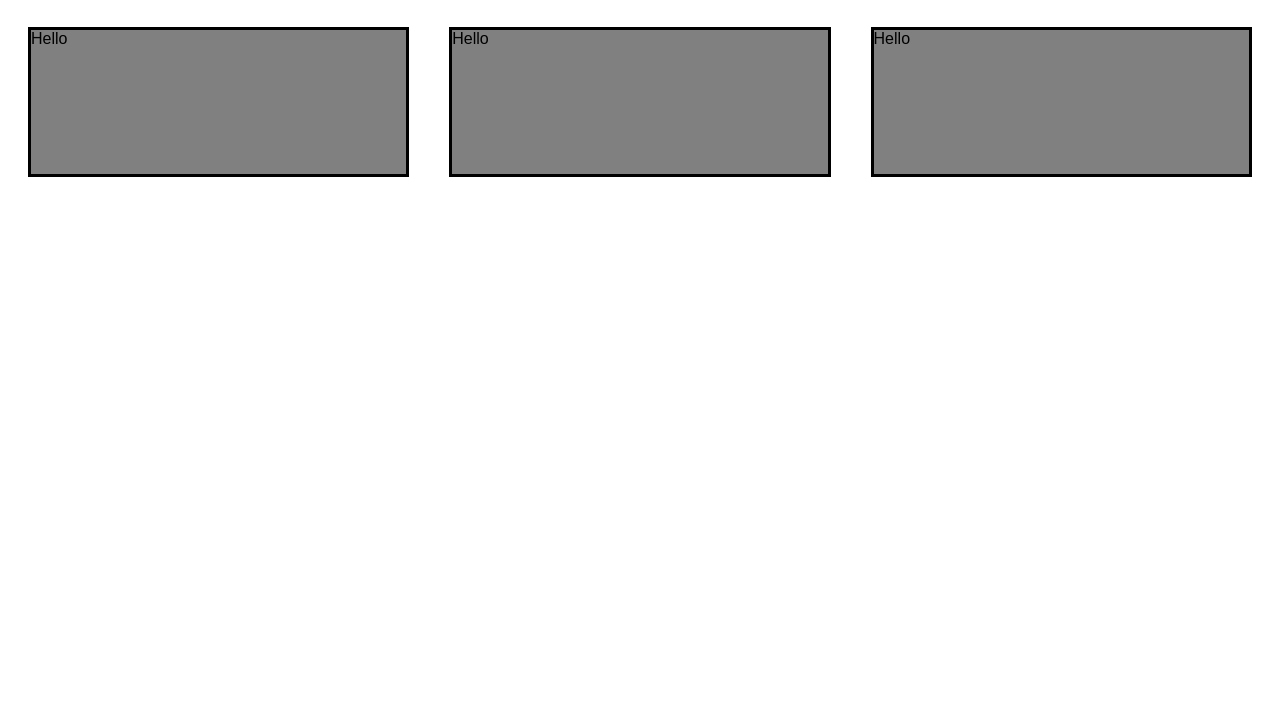
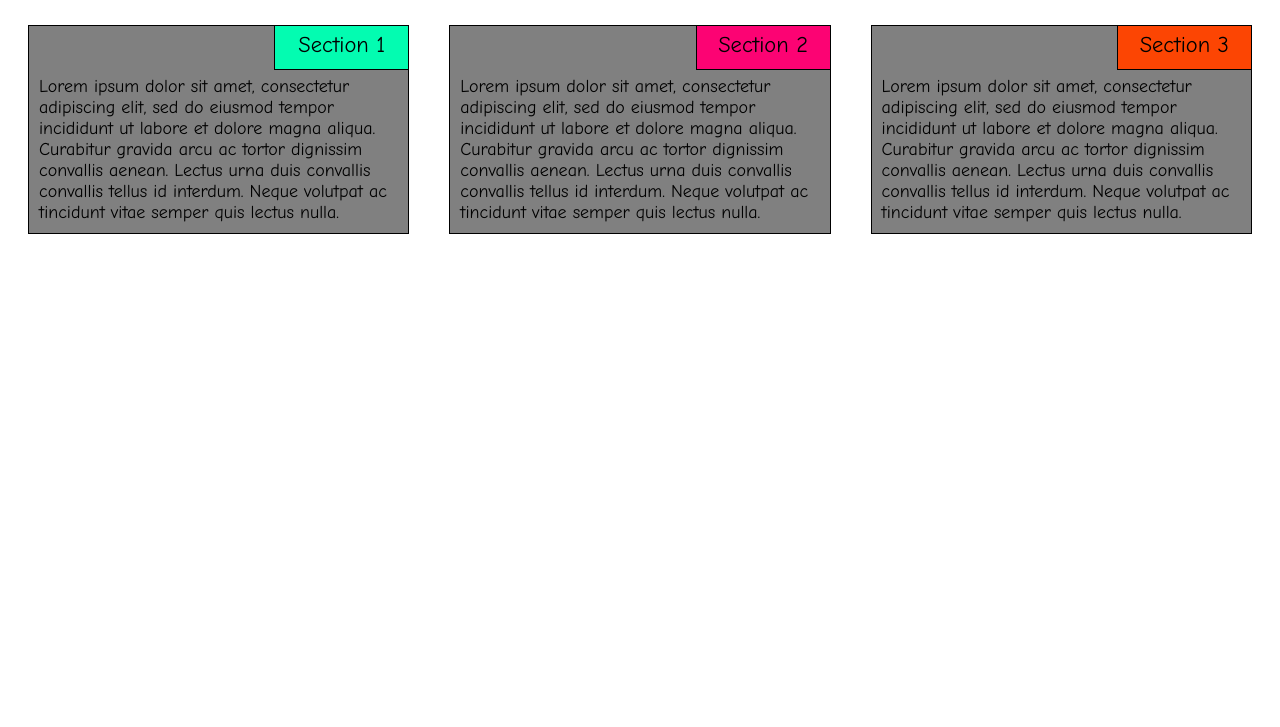
Before and after one commit to Sahsah19/coursera-webapp, a plain HTML site: page module2-assignment/index.html in a window 1280 px wide. Shown: the part 73-800 px from the top of the page. Drawn offline with Linux system fonts and the light colour scheme.

Commit message:
Code for Module 2 Assignment

```diff
--- a/module2-assignment/css/styles.css
+++ b/module2-assignment/css/styles.css
@@ -1,28 +1,56 @@
 * {
   box-sizing: border-box;
-  size: 10px;
-  font-family: Arial, sans-serif;
+  font-size: 18px;
+  font-family: Comic Sans MS, Comic Sans, cursive;
 }
 
 h1 {
   text-align: center;
-  size: 1.75em;
+  font-size: 1.75em;
 }
 
-.row{
-    width: 100%;
+
+box{
+  width: 135px;
+  height: 45px;
+  padding: 6px;
+  margin-right: -11px;
+  margin-top: -51px;
+  border: 1px solid black;
+  font-size: 1.25em;
+  text-align: center;
+  float: right;
+  position: relative;
+  overflow: none;
 }
 
 p {
-    margin: 20px;
-    height: 150px;
-    background-color: gray;
-    border: 3px solid black;
+  margin: 20px;
+  height: auto;
+  background-color: #808080;
+  border: 1px solid black;
+  position: relative;
+  padding-top: 50px;
+  padding-left: 10px;
+  padding-right: 10px;
+  padding-bottom: 10px;
+  overflow: none;
 }
 
+#b1{
+  background-color: #03FCB1;
+}
+
+#b2 {
+  background-color: #FC0373;
+}
+
+#b3 {
+  background-color: #FC4503;
+}
 
 @media (min-width: 992px) {
-  .col-lg-3 {
+  .col-lg-4 {
     float: left;
     width: 33.33%;
   }
--- a/module2-assignment/index.html
+++ b/module2-assignment/index.html
@@ -10,17 +10,30 @@
 
 <body>
     <h1>Some Title</h1>
-    <div class="row">
-        <section class="col-lg-3 col-md-6">
-            <p>Hello</p>
-        </section>
-        <section class="col-lg-3 col-md-6">
-            <p>Hello</p>
-        </section>
-        <section class="col-lg-3 col-md-12">
-            <p>Hello</p>
-        </section>
-    </div>
+    <section class="col-lg-4 col-md-6">
+        <p>
+            <box id="b1">Section 1</box>Lorem ipsum dolor sit amet, consectetur adipiscing elit, sed do eiusmod tempor
+            incididunt ut labore et dolore magna aliqua. Curabitur gravida arcu ac tortor dignissim convallis aenean.
+            Lectus urna duis convallis convallis tellus id interdum. Neque volutpat ac tincidunt vitae semper quis
+            lectus nulla.
+        </p>
+    </section>
+    <section class="col-lg-4 col-md-6">
+        <p>
+            <box id='b2'>Section 2</box>Lorem ipsum dolor sit amet, consectetur adipiscing elit, sed do eiusmod tempor
+            incididunt ut labore et dolore magna aliqua. Curabitur gravida arcu ac tortor dignissim convallis aenean.
+            Lectus urna duis convallis convallis tellus id interdum. Neque volutpat ac tincidunt vitae semper quis
+            lectus nulla.
+        </p>
+    </section>
+    <section class="col-lg-4 col-md-12">
+        <p>
+            <box id='b3'>Section 3</box>Lorem ipsum dolor sit amet, consectetur adipiscing elit, sed do eiusmod tempor
+            incididunt ut labore et dolore magna aliqua. Curabitur gravida arcu ac tortor dignissim convallis aenean.
+            Lectus urna duis convallis convallis tellus id interdum. Neque volutpat ac tincidunt vitae semper quis
+            lectus nulla.
+        </p>
+    </section>
 </body>
 
 </html>
```
